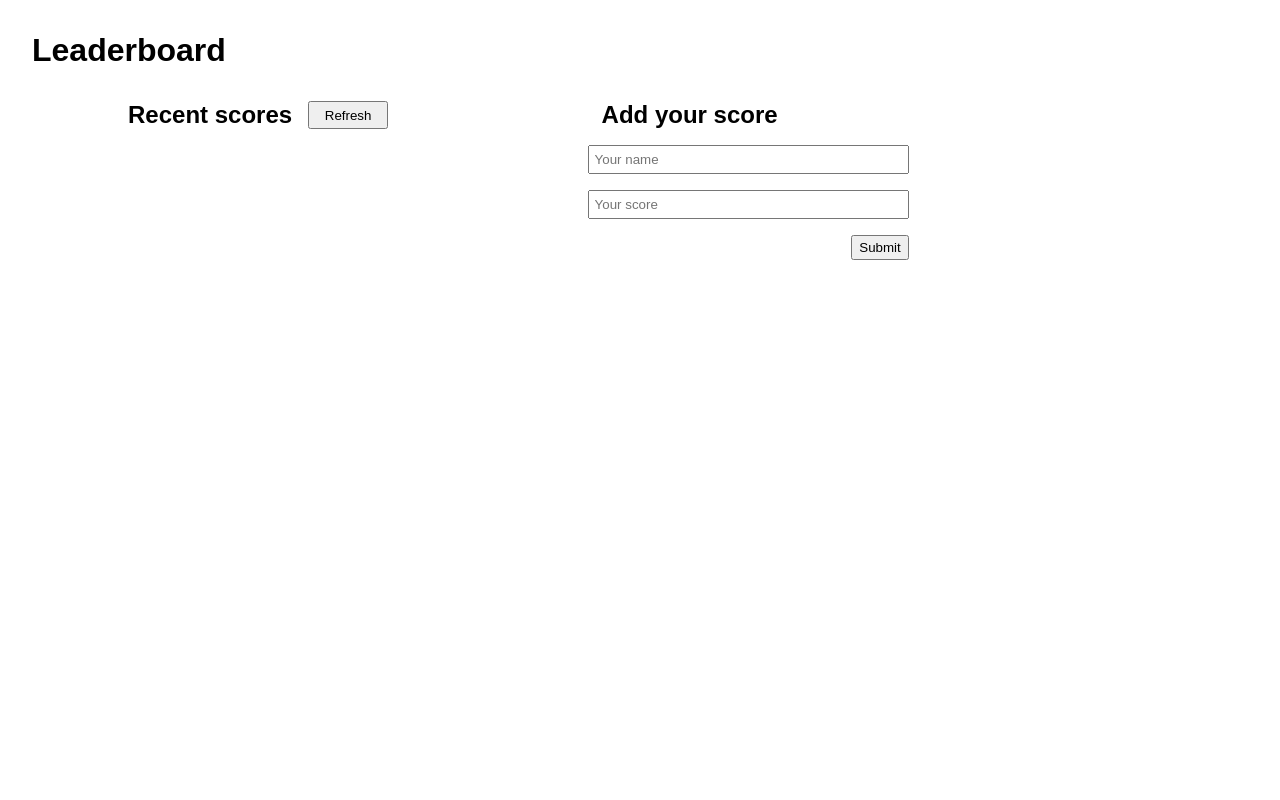
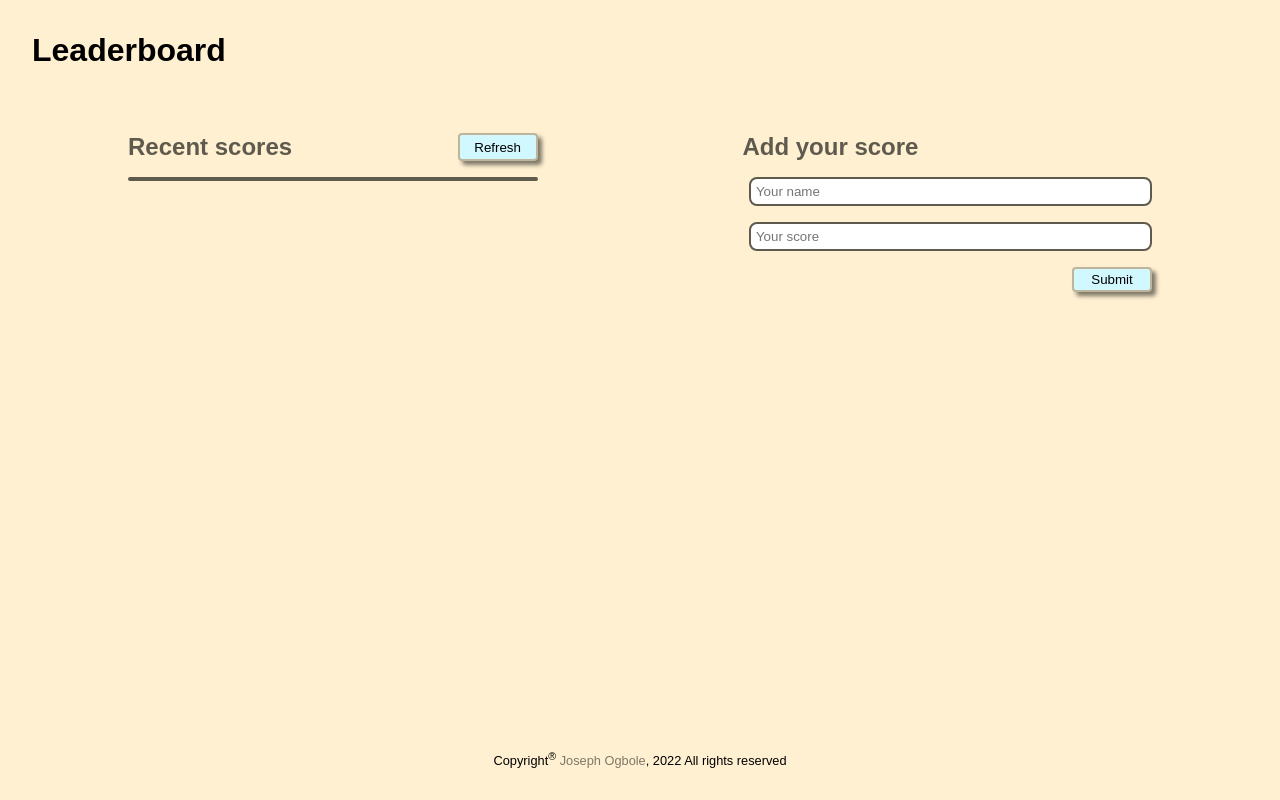
Before and after one commit to ONJoseph/Leaderboard, a website built with webpack: page src/index.html in a window 1280 px wide. Built offline with nearby package versions, Linux system fonts and the light colour scheme.

Commit message:
add styling finishing touches

```diff
--- a/src/index.html
+++ b/src/index.html
@@ -8,7 +8,7 @@
   <meta name="description" content="Joseph Ogbole | Leaderboard, Front-End Developer from Nigeria" />
   <meta name="keywords" content="Leaderboard, Front-End, Front-End Developer, HTML, CSS, Javascript, ONJoseph" />
   <title>Joseph's Leaderboard app</title>
-</head>
+  </head>
 
 <body>
   <header>
@@ -26,13 +26,16 @@
       <h2>Add your score</h2>
       <form id="data-submit">
         <label for="name"></label>
-        <input class="your-name" type="text" id="name" name="name" placeholder="Your name">
+        <input class="your-name" type="text" id="name" name="name" placeholder="Your name" maxlength="18">
         <label for="score"></label>
-        <input class="your-score" type="text" id="score" name="score" placeholder="Your score">
+        <input class="your-score" type="text" id="score" name="score" placeholder="Your score" max="999">
         <button class="btn-submit" type="submit" value="Submit" title="Submit">Submit</button>
       </form>
     </aside>
   </main>
+  <footer>
+    <p>Copyright<sup>&reg;</sup> <a class="author" href="https://github.com/ONJoseph">Joseph Ogbole</a>, 2022 All rights reserved</p>
+  </footer>
 </body>
 
 </html>
--- a/src/styles.css
+++ b/src/styles.css
@@ -5,21 +5,30 @@
 
 body {
   font-family: Arial, Helvetica, sans-serif;
+  height: 90vh;
+  background-color: #fff0d1;
+}
+
+h2 {
+  color: #5f5a4e;
 }
 
 #title {
-  margin: 2rem;
+  margin: 2rem 0 4rem 2rem;
 }
 
 main {
   margin: 2rem 8rem;
   display: flex;
-  column-gap: 4rem;
+  column-gap: 3rem;
+  justify-content: space-between;
+  flex-wrap: wrap;
 }
 
 .scores {
   display: flex;
   margin-bottom: 1rem;
+  justify-content: space-between;
 }
 
 .btn-refresh {
@@ -33,13 +42,29 @@ form {
 }
 
 input {
-  width: 100%;
+  min-width: 95%;
 }
 
 .btn-submit {
   max-width: 80px;
   float: right;
   padding: 3px 6px;
+}
+
+button,
+button:focus {
+  background-color: #d1f7ff;
+  border-radius: 4px;
+  border: 2px solid #bfb49c;
+  width: 80px;
+  padding: 3px 6px;
+  box-shadow: 4px 4px 4px #7f7868;
+  cursor: pointer;
+}
+
+button:hover {
+  background-color: #d1e0ff;
+  box-shadow: 1px 1px 2px #7f7868;
 }
 
 section {
@@ -49,27 +74,42 @@ section {
 }
 
 aside {
-  min-width: 30%;
+  min-width: 40%;
 }
 
 .result {
   display: flex;
   justify-content: space-between;
-  padding: 0.5rem;
+  padding: 4px 8px;
 }
 
 .result:first-of-type {
-  background-color: rgb(155, 155, 155);
+  background-color: #bfb49c;
+  border-top-left-radius: 8px;
+  border-top-right-radius: 8px;
+}
+
+.result:last-of-type {
+  border-bottom-left-radius: 8px;
+  border-bottom-right-radius: 8px;
 }
 
 .results :nth-child(2n+3) {
-  background-color: rgb(155, 155, 155);
+  background-color: #bfb49c;
+}
+
+.results {
+  border: 2px solid #5f5a4e !important;
+  margin-bottom: 2rem;
+  border-radius: 8px;
 }
 
 .your-name,
 .your-score {
   padding: 5px;
   margin-bottom: 1rem;
+  border: 2px solid #5f5a4e !important;
+  border-radius: 8px;
 }
 
 #data-submit {
@@ -77,3 +117,22 @@ aside {
   flex-direction: column;
   align-items: flex-end;
 }
+
+footer {
+  width: 100%;
+  position: fixed;
+  padding-bottom: 2rem;
+  bottom: 0;
+  text-align: center;
+  font-size: 0.8rem;
+}
+
+.author {
+  text-decoration: none;
+  color: #7f7868;
+  cursor: pointer;
+}
+
+.author:hover {
+  color: #5f5a4e;
+}
```
Also changed, not shown: dist/main.js.
